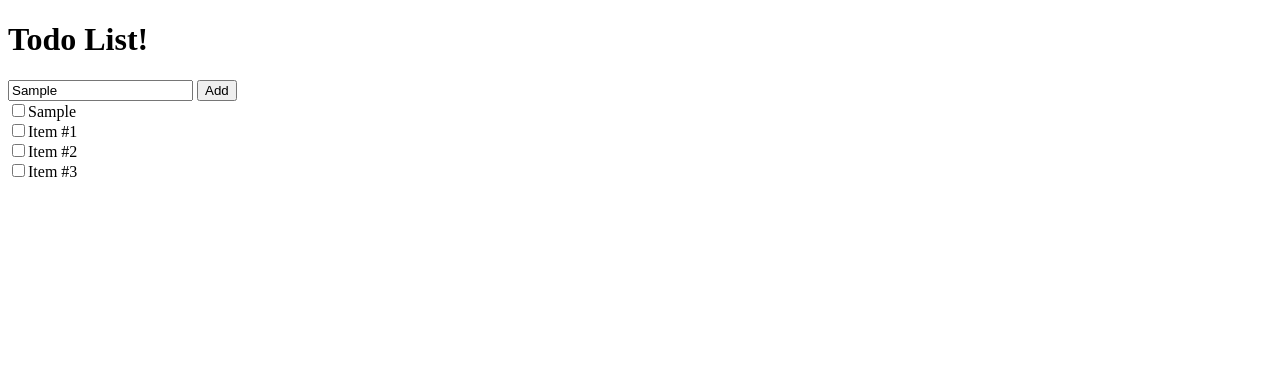
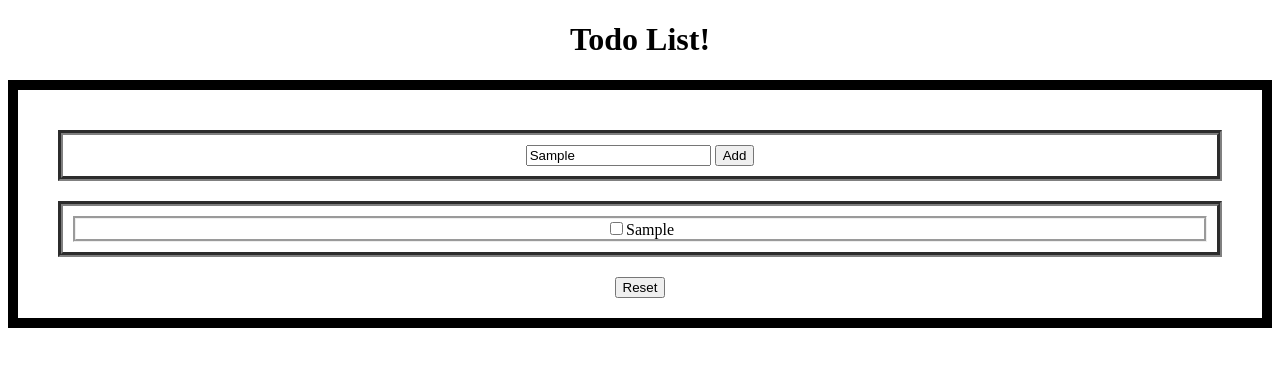
Before and after one commit to r0ck1n70sh/todo-list-app, a plain HTML site: page index.html in a window 1280 px wide. Both pictures are taken after typing "Sample" into the empty fields and a click on the button "Add". Drawn offline with nearby package versions, Linux system fonts and the light colour scheme.

Commit message:
jquery added

```diff
--- a/index.html
+++ b/index.html
@@ -1,22 +1,27 @@
 <!DOCTYPE html>
 <head>
-<meta charset="UTF-8">
-<title>Todo List</title>
+	<meta charset="UTF-8">
+	<script src="https://ajax.googleapis.com/ajax/libs/jquery/3.5.1/jquery.min.js"></script>
+	<link rel='stylesheet' href='style.css'>
+
+	<title>Todo List@r0ck1n70sh</title>
 </head>
 
 <body>
 	<h1>Todo List!</h1>
-	<input type='text' placeholder='Add your Task' id='input-task'>
-	<button onclick='addTask()'>Add</button>
+	<div class='div-style1'>
+		<div class='div-style2'>
+			<input type='text' placeholder='Add Task' id='input-input'>
+			<button id='btn-input'>Add</button>
+		</div>
 
-	<div id='tasks'>
-		<div id='3'><input type='checkbox'>Item #1</div>
-		<div id='2'><input type='checkbox'>Item #2</div>
-		<div id='1'><input type='checkbox'>Item #3</div>
+		<div class='div-style2' id='div-tasks'></div>
+
+		<button id='btn-reset'>
+			Reset
+		</button>
+
 	</div>
-
-	<script src='script.js'></script>
-
 </body>
-
+<script type='module' src='script.js'></script>
 </html>
--- a/script.js
+++ b/script.js
@@ -1,19 +1,23 @@
-"use strict"
-var cont=3;
+'use strict'
+import {Task} from './task.js';
 
-function addTask(){
-	var inpt= document.getElementById('input-task').value;
+let cnt = 0;
 
-	var parrElement= document.getElementById('tasks');
+$('#btn-input').click(() => {
+	let inputText = $('#input-input').val();
+	let $newTask = Task(inputText);
+	$('#div-tasks').prepend($newTask);
 
-	var newDiv= document.createElement('div');
-	var newCheckbox= document.createElement('input');
-	newCheckbox.type= 'checkbox';
+	cnt++;
+	console.log(cnt);
+});
 
-	newDiv.innerHTML= inpt;
-	cont+=1;
-	newDiv.id=String(cont);
+$('.input[type=checkbox]').each(() => {
+	$(this).find('input').change(() => {
+		console.log(`${cnt} checked`);
+	});
+});
 
-	parrElement.insertBefore(newDiv, parrElement.firstChild);
-	newDiv.insertBefore(newCheckbox, newDiv.firstChild);
-}
+$('#btn-reset').click(() => {
+	$('#div-tasks').empty();
+})
--- /dev/null
+++ b/style.css
@@ -0,0 +1,27 @@
+body{
+    text-align: center;
+}
+
+.strike-text {
+    text-decoration-line: line-through;
+}
+
+.div-style1 {
+    border: 10px solid black;
+    margin: auto;
+    padding: 20px;
+}
+
+.div-style2 {
+    border: 5px groove grey;
+    margin: 20px;
+    padding: 10px;
+}
+
+.div-style-task {
+    border: groove;
+}
+
+.div-input {
+    padding: 10px;
+}
--- /dev/null
+++ b/task.js
@@ -0,0 +1,27 @@
+function Checkbox() {
+    let $checkbox = $(`<input type='checkbox'>`);
+    $checkbox.click(() => {
+        let $par = $checkbox.parent('.div-style-task');
+        let checked = $checkbox.is(':checked');
+
+        if(checked)
+            $par.addClass('strike-text');
+        else
+            $par.removeClass('strike-text');
+    });
+
+    return $checkbox;
+}
+
+
+function Task(taskName) {
+    let $div = $(`<div class='div-style-task'></div>`);
+    let $checkbox = Checkbox();
+
+    $div.append($checkbox);
+    $div.append(taskName);
+
+    return $div;
+};
+
+export {Task};
```
